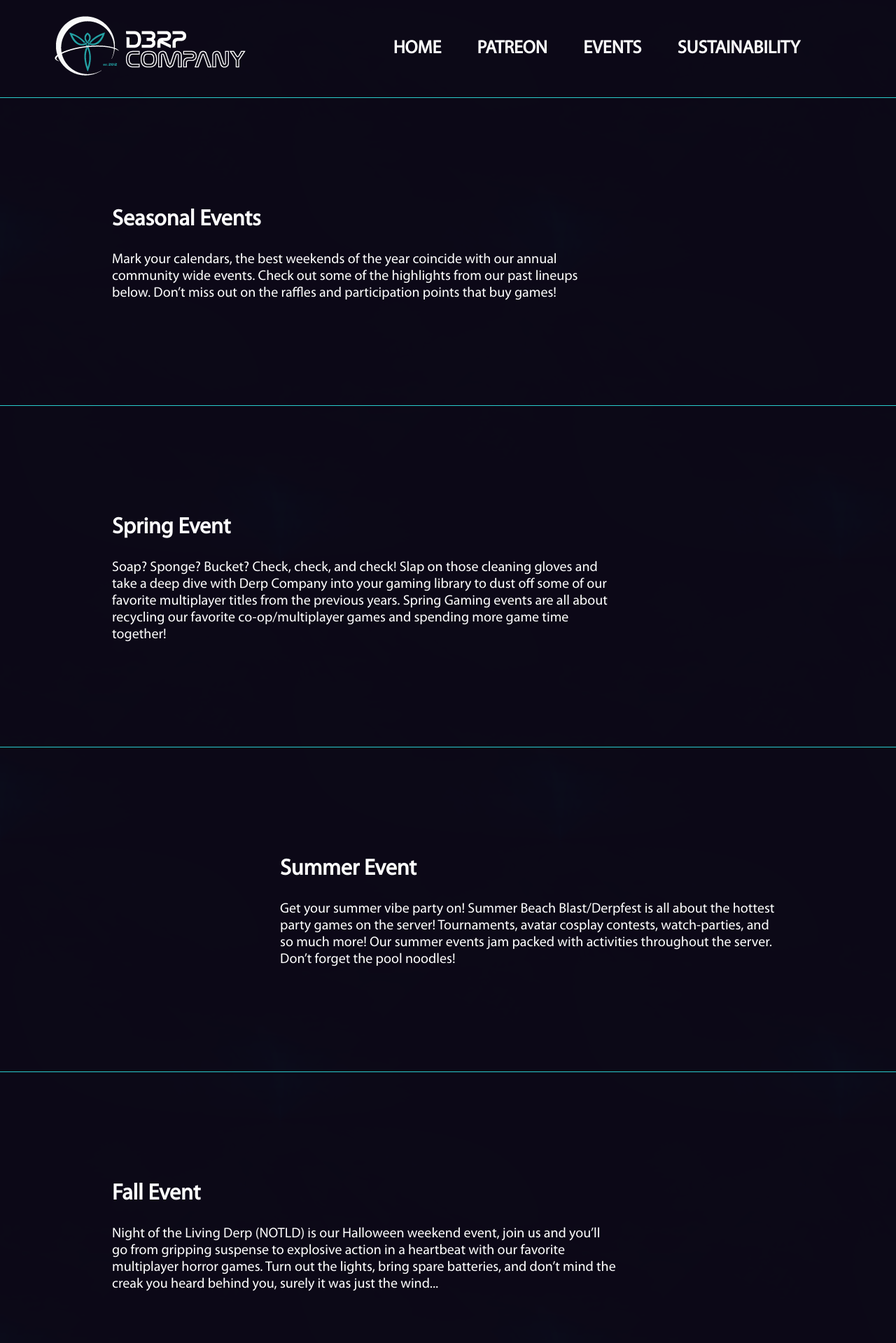
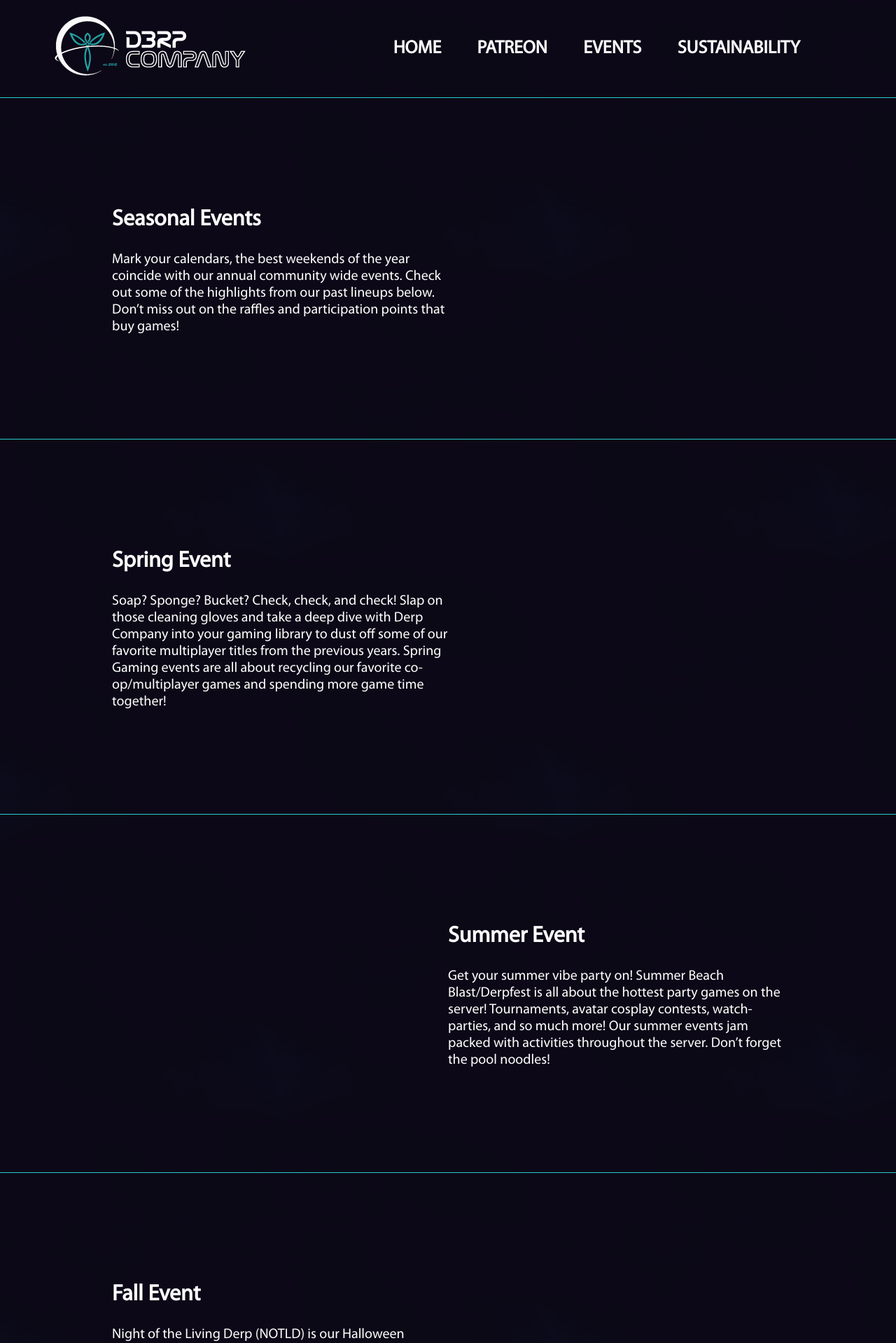
Before and after one commit to DerpCompany/NewWebsite, a Jekyll site: the page built from events.md, in a window 1280 px wide. Shown: the top 1919 px of the page at 70% size. Built offline with Jekyll 4.4.1, drawn with Linux system fonts in a browser that asks for light colours.

Commit message:
Fixing sections to be half size

```diff
--- a/events.md
+++ b/events.md
@@ -6,31 +6,31 @@ index: 10
 ---
 
 <div class="section sectionBorderBottom">
-  <div class="sectionColumnMain">
+  <div class="sectionColumnHalf">
     <h2>Seasonal Events</h2>
     <p>
     Mark your calendars, the best weekends of the year coincide with our annual community wide events. Check out some of the highlights from our past lineups below. Don’t miss out on the raffles and participation points that buy games!
     </p>
   </div>
-  <div class="sectionColumnSub">
+  <div class="sectionColumnHalf">
   </div>
 </div>
 
 <div class="section sectionBorderBottom">
-  <div class="sectionColumnMain">
+  <div class="sectionColumnHalf">
     <h2>Spring Event</h2>
     <p>
     Soap? Sponge? Bucket? Check, check, and check! Slap on those cleaning gloves and take a deep dive with Derp Company into your gaming library to dust off some of our favorite multiplayer titles from the previous years. Spring Gaming events are all about recycling our favorite co-op/multiplayer games and spending more game time together!
     </p>
   </div>
-  <div class="sectionColumnSub">
+  <div class="sectionColumnHalf">
   </div>
 </div>
 
 <div class="section sectionBorderBottom">
-  <div class="sectionColumnSub">
+  <div class="sectionColumnHalf">
   </div>
-  <div class="sectionColumnMain">
+  <div class="sectionColumnHalf">
     <h2>Summer Event</h2>
     <p>
     Get your summer vibe party on! Summer Beach Blast/Derpfest is all about the hottest party games on the server! Tournaments, avatar cosplay contests, watch-parties, and so much more! Our summer events jam packed with activities throughout the server. Don’t forget the pool noodles!
@@ -39,21 +39,21 @@ index: 10
 </div>
 
 <div class="section sectionBorderBottom">
-  <div class="sectionColumnMain">
+  <div class="sectionColumnHalf">
     <h2>Fall Event</h2>
     <p>
     Night of the Living Derp (NOTLD) is our Halloween weekend event, join us and you’ll go from gripping suspense to explosive action in a heartbeat with our favorite multiplayer horror games. Turn out the lights, bring spare batteries, and don’t mind the creak you heard behind you, surely it was just the wind...
     </p>
   </div>
-  <div class="sectionColumnSub">
+  <div class="sectionColumnHalf">
   </div>
 </div>
 
 
 <div class="section sectionBorderBottom">
-  <div class="sectionColumnSub">
+  <div class="sectionColumnHalf">
   </div>
-  <div class="sectionColumnMain">
+  <div class="sectionColumnHalf">
     <h2>Winter Event</h2>
     <p>
     Merry Derpmas! Tis the season for a warm cup of your favorite liquid, your official Derp Company ugly sweater, and sitting down to play cozy games with friends in jolly merriment! However, sometimes the chills stay just a bit longer, the sun sets early and the forest grows dark with haunts and scares in our bi-annual Nightmare Before Derpmas event! Either way, don’t miss out on our big giveaways during these special holiday events.
```
Also changed, not shown: patreon.md (+3 -3 lines), sustainability.md (+2 -2 lines).
